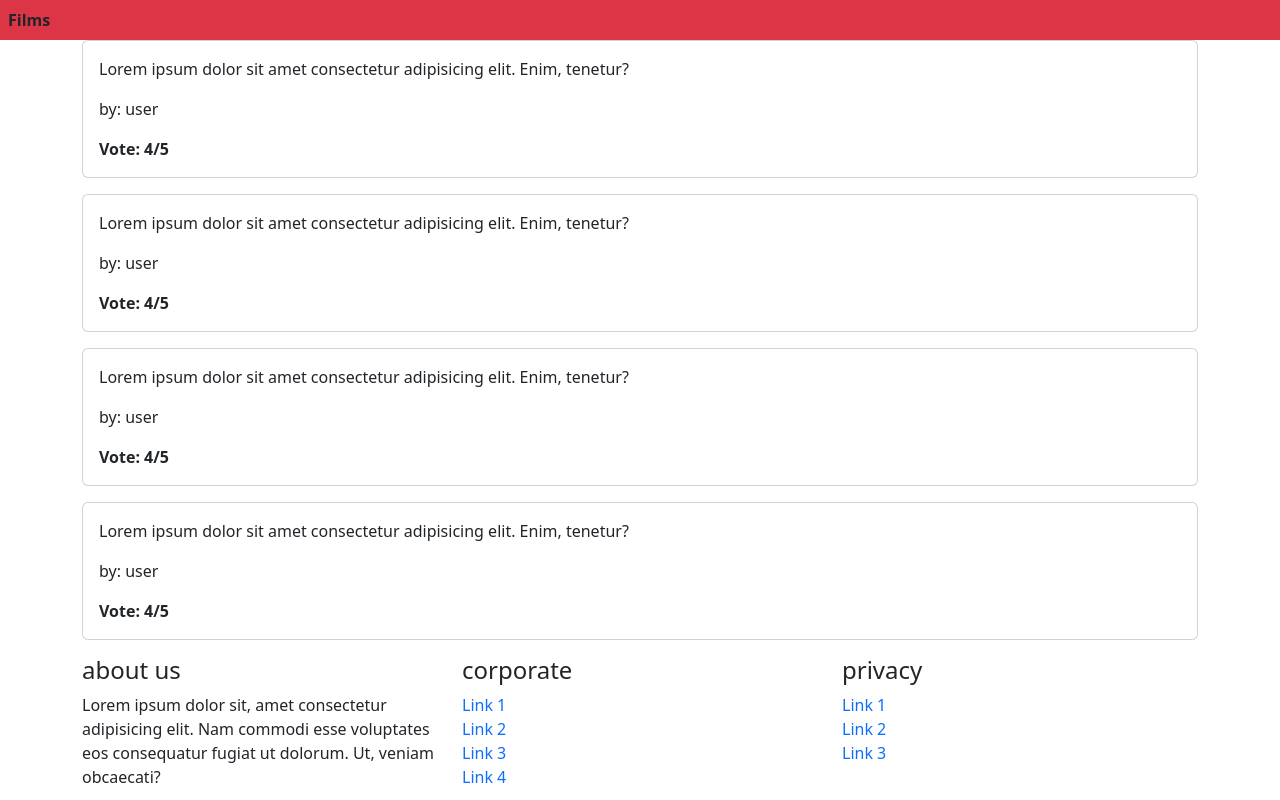
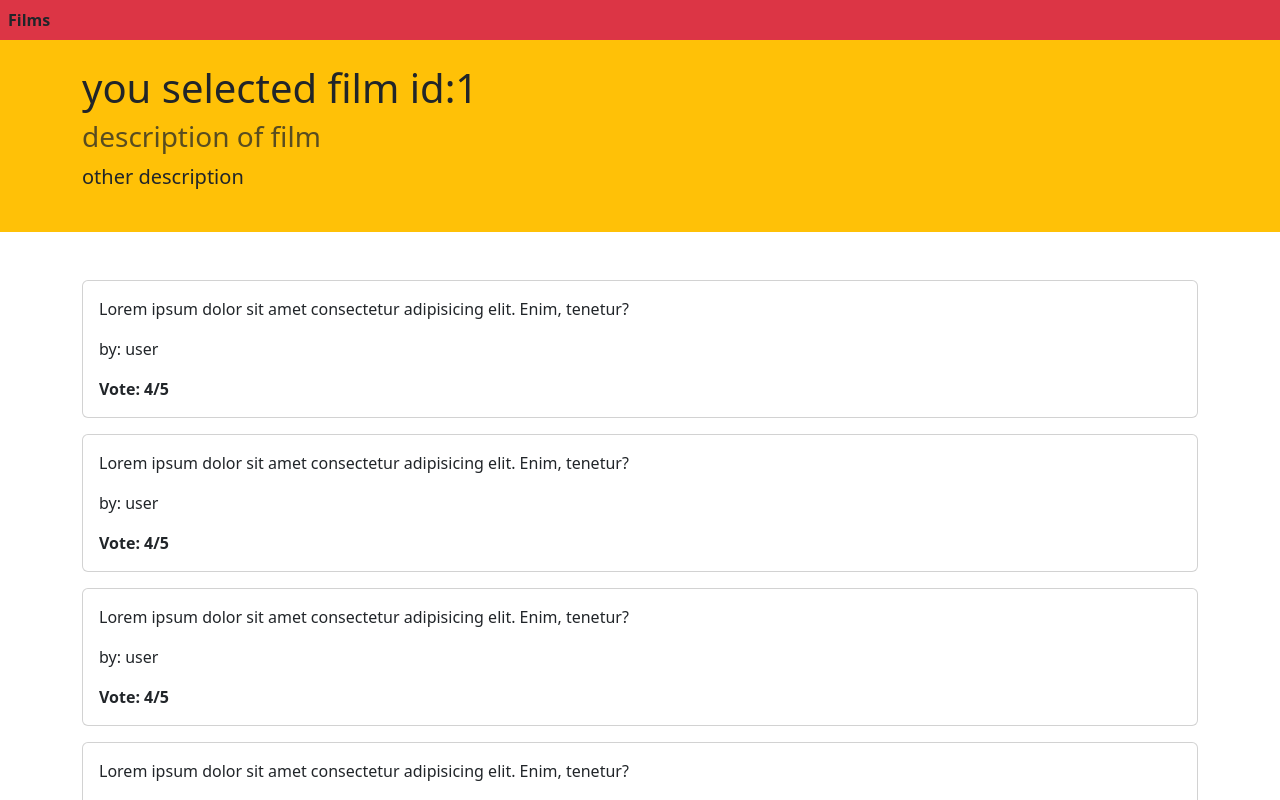
Before and after one commit to Gabriele-Viola/webapp-react, a React (Vite) app: page /films/1 in a window 1280 px wide. Shown: the top 800 px of the page. Built offline with nearby package versions, Linux system fonts and the light colour scheme.

Commit message:
add footer style

```diff
--- a/src/components/AppFooter.jsx
+++ b/src/components/AppFooter.jsx
@@ -2,41 +2,41 @@ import { Link } from "react-router";
 
 export default function AppFooter() {
     return (
-        <footer>
+        <footer className="bg-danger py-3">
             <div className="container">
-                <div className="row row-cols-1 row-cols-sm-3">
-                    <div className="col">
+                <div className="row">
+                    <div className="col-1 col-sm-6">
                         <h4>about us</h4>
                         <p>Lorem ipsum dolor sit, amet consectetur adipisicing elit. Nam commodi esse voluptates eos consequatur fugiat ut dolorum. Ut, veniam obcaecati?</p>
                     </div>
-                    <div className="col">
-                        <h4>corporate</h4>
-                        <ul className="list-unstyled">
+                    <div className="col-1 col-sm-3">
+                        <h4 className="text-end">corporate</h4>
+                        <ul className="list-unstyled text-end">
                             <li>
-                                <Link className="text-decoration-none">Link 1</Link>
+                                <Link className="text-decoration-none text-warning">Link 1</Link>
                             </li>
                             <li>
-                                <Link className="text-decoration-none">Link 2</Link>
+                                <Link className="text-decoration-none text-warning">Link 2</Link>
                             </li>
                             <li>
-                                <Link className="text-decoration-none">Link 3</Link>
+                                <Link className="text-decoration-none text-warning">Link 3</Link>
                             </li>
                             <li>
-                                <Link className="text-decoration-none">Link 4</Link>
+                                <Link className="text-decoration-none text-warning">Link 4</Link>
                             </li>
                         </ul>
                     </div>
-                    <div className="col">
-                        <h4>privacy</h4>
-                        <ul className="list-unstyled">
+                    <div className="col-1 col-sm-3">
+                        <h4 className="text-end">privacy</h4>
+                        <ul className="list-unstyled text-end">
                             <li>
-                                <Link className="text-decoration-none" >Link 1</Link>
+                                <Link className="text-decoration-none text-warning" >Link 1</Link>
                             </li>
                             <li>
-                                <Link className="text-decoration-none">Link 2</Link>
+                                <Link className="text-decoration-none text-warning">Link 2</Link>
                             </li>
                             <li>
-                                <Link className="text-decoration-none">Link 3</Link>
+                                <Link className="text-decoration-none text-warning">Link 3</Link>
                             </li>
                         </ul>
                     </div>
--- /dev/null
+++ b/src/components/Banner.jsx
@@ -0,0 +1,11 @@
+export default function Banner({ title, subtitle, leadtext }) {
+    return (
+        <div className="banner bg-warning text-dark py-4 mb-5">
+            <div className="container-lg">
+                <h1>{title}</h1>
+                <h3 className="text-muted">{subtitle}</h3>
+                <p className="lead">{leadtext}</p>
+            </div>
+        </div>
+    )
+}
--- a/src/pages/FilmSelected.jsx
+++ b/src/pages/FilmSelected.jsx
@@ -1,9 +1,11 @@
 import { useParams } from "react-router"
 import ReviewCard from "../components/ReviewCard"
+import Banner from "../components/Banner"
 export default function FilmSelected() {
     const { id } = useParams()
     return (
         <>
+            <Banner title={`you selected film id:${id}`} subtitle='description of film' leadtext='other description' />
             <section className="reviews">
                 <div className="container">
                     <ReviewCard />
--- a/src/pages/FilmsPage.jsx
+++ b/src/pages/FilmsPage.jsx
@@ -1,8 +1,13 @@
+import Banner from "../components/Banner";
 import FilmCard from "../components/FilmCard";
 
 export default function FilmsPage() {
     return (
+        <>
+
+            <Banner title='All-Films' subtitle='realy all' leadtext='Lorem ipsum dolor sit amet.' />
             <div className="container">
+
                 <section className="mb-2">
 
                     <div className="row row-cols-1 row-cols-sm-2 row-cols-md-3 row-cols-lg-4 g-3">
@@ -24,5 +29,6 @@ export default function FilmsPage() {
                     </div>
                 </section>
             </div>
+        </>
     )
 }
```
Lines whose indentation alone changed are shown as unchanged.
